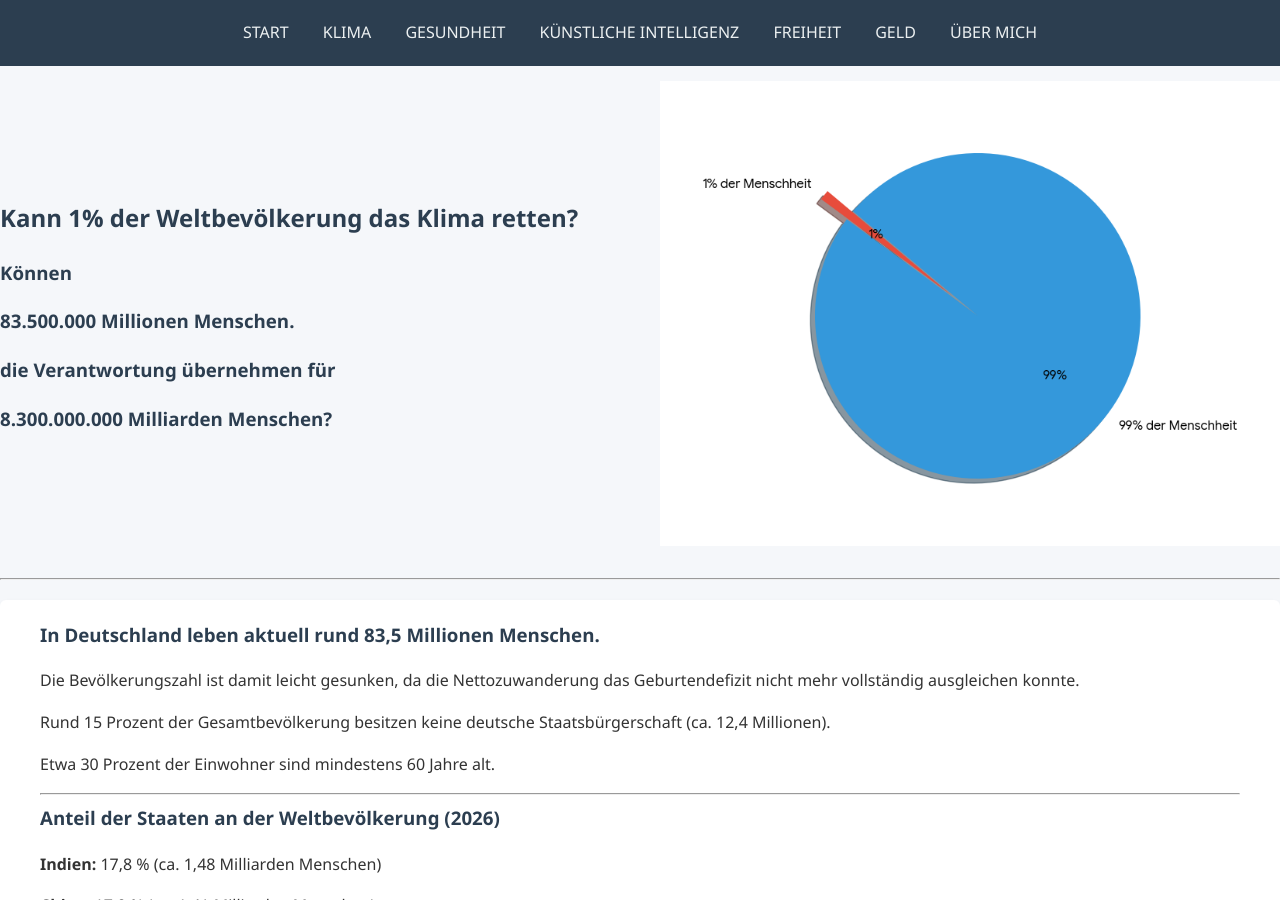
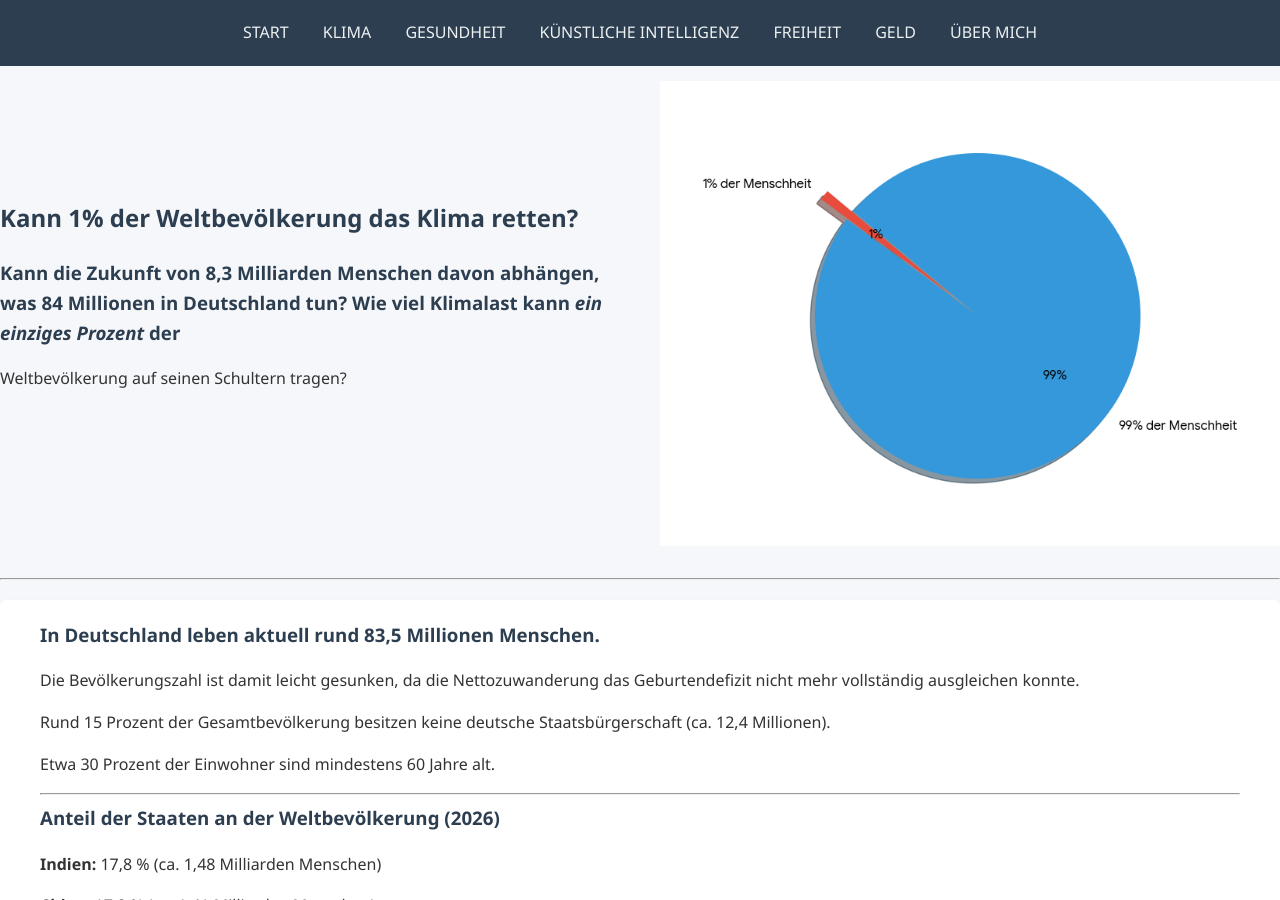
Before and after one commit to TheGermanTruth/TheGermanTruth, a Jekyll site: the page built from klima.md, in a window 1280 px wide and 900 px high, scrolled down 1895 px. Built offline with Jekyll 4.4.1, drawn with Linux system fonts in a browser that asks for light colours.

Commit message:
Update klima.md

```diff
--- a/klima.md
+++ b/klima.md
@@ -46,13 +46,8 @@ Ausmaß der Gegenwart: Die Erwärmung der letzten Jahrzehnte hat nicht nur das N
 
 ## Kann 1% der Weltbevölkerung das Klima retten?
 
-### Können
-
-### 83.500.000 Millionen Menschen.
-
-### die Verantwortung übernehmen für
-
-### 8.300.000.000 Milliarden Menschen?
+### Kann die Zukunft von 8,3 Milliarden Menschen davon abhängen, was 84 Millionen in Deutschland tun? Wie viel Klimalast kann ***ein einziges Prozent*** der
+Weltbevölkerung auf seinen Schultern tragen?
 
 </div>
 
```
